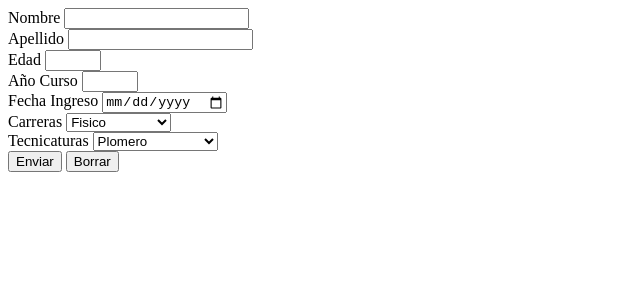
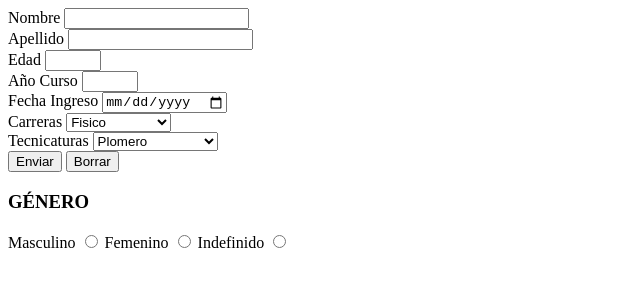
Before and after one commit to santtiojeda8/procesamiento_de_datos_ComiB, a plain HTML site: page formulario.html in a window 1280 px wide. Shown: the whole page, without its empty margins (0-640 px from the left). Drawn offline with Linux system fonts and the light colour scheme.

Commit message:
Primer Commit

```diff
--- a/formulario.html
+++ b/formulario.html
@@ -38,6 +38,13 @@
         <br>
         <button type="submit">Enviar</button>
         <button type="reset">Borrar</button>
+        <h3>GÉNERO</h3>
+        <label for="GÉNERO">Masculino</label>
+        <input type="radio" id="GÉNERO" name="genero1">
+        <label for="GÉNERO">Femenino</label>
+        <input type="radio" id="GÉNERO" name="genero1">
+        <label for="GÉNERO">Indefinido</label>
+        <input type="radio" id="GÉNERO" name="genero1">
     </form>
 </body>
 </html>
```
